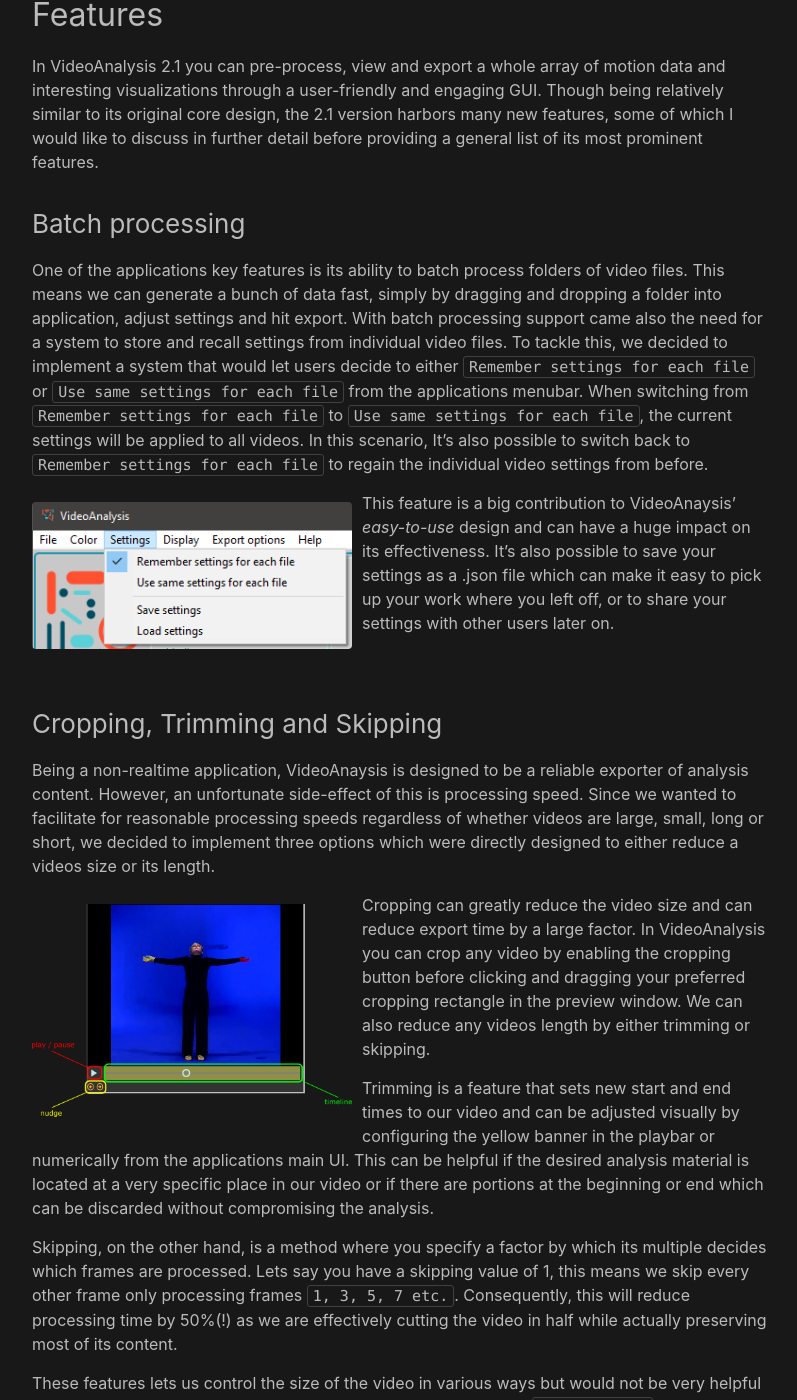
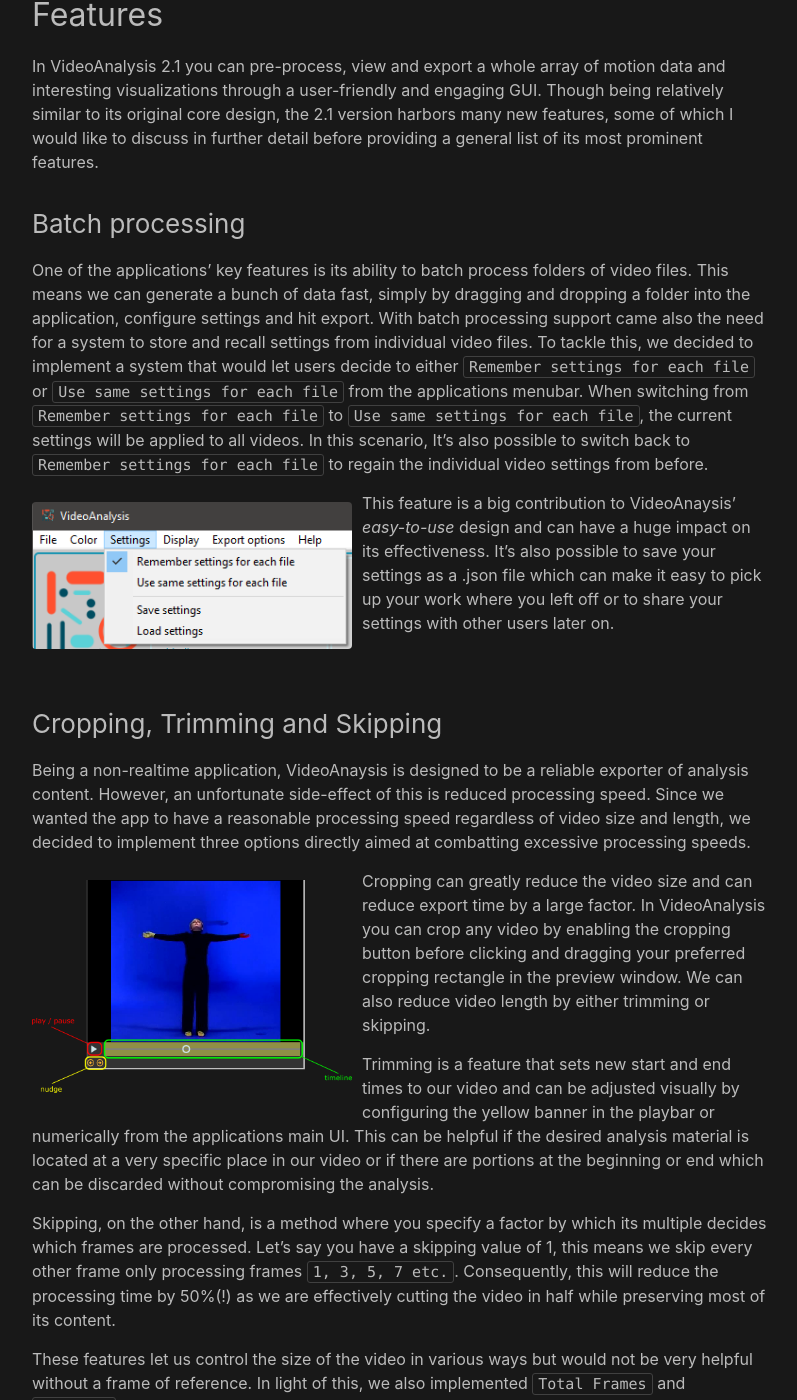
Before and after one commit to AleksanderTidemann/AleksanderTidemann.github.io, a Jekyll site: the page built from _posts/2020-07-23-videoanalysis.md, in a window 1280 px wide and 1400 px high, scrolled down 1791 px. Shown: the whole window, without its empty margins (238-1035 px from the left). Built offline with Jekyll 4.4.1, drawn with Linux system fonts in a browser that asks for light colours; some of the changed text lies outside the part shown.

Commit message:
Fixed various spelling errors

````diff
--- a/_posts/2020-07-23-videoanalysis.md
+++ b/_posts/2020-07-23-videoanalysis.md
@@ -7,7 +7,7 @@ categories: Projects
 excerpt: "A standalone application for creating visualizations and extracting motion features from video files, developed by myself and Balint Laczko in collaboration with RITMO (Center for Interdisciplinary Studies in Rhythm, Time and Motion) and the FourMS lab at the University of Oslo."
 ---
 
-In the early fall of 2019, me and a few others were given the opportunity to become research assistants for the RITMO Center for Interdisciplinary Studies in Rhythm, Time and Motion at the University of Oslo. The reason our hire was that our employers sought to update and refurbish a series of sound and video analysis tools developed at the [**FourMS lab**](https://www.uio.no/ritmo/english/research/labs/fourms/). Among these analysis tools were the [**Musical Gestures Toolbox for MaxMSP**](https://www.uio.no/ritmo/english/research/labs/fourms/downloads/software/musicalgesturestoolbox/mgt-max/), consisting of the VideoAnalysis, AudioVideoAnalysis and AudioAnalysis applications, as well as a few more powerful tools such as the [**Musical Gestures Toolbox for Matlab**](https://github.com/fourMs/MGT-matlab/) and the [**Musical Gestures Toolbox for Python**](https://github.com/fourMs/MGT-python).
+In the early fall of 2019, I and a few others were given the opportunity as research assistants for the RITMO Center for Interdisciplinary Studies in Rhythm, Time and Motion at the University of Oslo to update and refurbish a series of sound and video analysis tools developed at the [**FourMS lab**](https://www.uio.no/ritmo/english/research/labs/fourms/). Among these analysis tools were the [**Musical Gestures Toolbox for MaxMSP**](https://www.uio.no/ritmo/english/research/labs/fourms/downloads/software/musicalgesturestoolbox/mgt-max/), consisting of the VideoAnalysis, AudioVideoAnalysis and AudioAnalysis applications, as well as a few more powerful tools such as the [**Musical Gestures Toolbox for Matlab**](https://github.com/fourMs/MGT-matlab/) and the [**Musical Gestures Toolbox for Python**](https://github.com/fourMs/MGT-python).
 
 I was first assigned to update the VideoAnalysis application together with the great [**Balint Lackzo**](https://github.com/balintlaczko), now a good friend and bottomless pit of creative inspiration (he's awesome).
 
@@ -39,7 +39,7 @@ The purpose of our newly developed 2.1 version, other than to be a steady applic
  In VideoAnalysis 2.1 you can pre-process, view and export a whole array of motion data and interesting visualizations through a user-friendly and engaging GUI. Though being relatively similar to its original core design, the 2.1 version harbors many new features, some of which I would like to discuss in further detail before providing a general list of its most prominent features.
 
 ### Batch processing
-One of the applications key features is its ability to batch process folders of video files. This means we can generate a bunch of data fast, simply by dragging and dropping a folder into application, adjust settings and hit export. With batch processing support came also the need for a system to store and recall settings from individual video files. To tackle this, we decided to implement a system that would let users decide to either ```Remember settings for each file``` or ```Use same settings for each file``` from the applications menubar. When switching from ```Remember settings for each file``` to ```Use same settings for each file```, the current settings will be applied to all videos. In this scenario, It's also possible to switch back to ```Remember settings for each file``` to regain the individual video settings from before.
+One of the applications' key features is its ability to batch process folders of video files. This means we can generate a bunch of data fast, simply by dragging and dropping a folder into the application, configure settings and hit export. With batch processing support came also the need for a system to store and recall settings from individual video files. To tackle this, we decided to implement a system that would let users decide to either ```Remember settings for each file``` or ```Use same settings for each file``` from the applications menubar. When switching from ```Remember settings for each file``` to ```Use same settings for each file```, the current settings will be applied to all videos. In this scenario, It's also possible to switch back to ```Remember settings for each file``` to regain the individual video settings from before.
 
 <figure style="float: left; margin-right: 10px;">
    <img src="/assets/img/2020_07_23_va_settings.png" alt="Settings"
@@ -47,12 +47,12 @@ One of the applications key features is its ability to batch process folders of
    <figcaption></figcaption>
 </figure>
 
-This feature is a big contribution to VideoAnaysis' *easy-to-use* design and can have a huge impact on its effectiveness. It's also possible to save your settings as a .json file which can make it easy to pick up your work where you left off, or to share your settings with other users later on.
+This feature is a big contribution to VideoAnaysis' *easy-to-use* design and can have a huge impact on its effectiveness. It's also possible to save your settings as a .json file which can make it easy to pick up your work where you left off or to share your settings with other users later on.
 
 <br>
 
 ### Cropping, Trimming and Skipping
-Being a non-realtime application, VideoAnaysis is designed to be a reliable exporter of analysis content. However, an unfortunate side-effect of this is processing speed. Since we wanted to facilitate for reasonable processing speeds regardless of whether videos are large, small, long or short, we decided to implement three options which were directly designed to either reduce a videos size or its length.
+Being a non-realtime application, VideoAnaysis is designed to be a reliable exporter of analysis content. However, an unfortunate side-effect of this is reduced processing speed. Since we wanted the app to have a reasonable processing speed regardless of video size and length, we decided to implement three options directly aimed at combatting excessive processing speeds.
 
 <figure style="float: left; margin-right: 10px;">
    <img src="/assets/img/2020_07_23_va_source_display.png" alt="Source Display"
@@ -60,13 +60,13 @@ Being a non-realtime application, VideoAnaysis is designed to be a reliable expo
    <figcaption></figcaption>
 </figure>
 
-Cropping can greatly reduce the video size and can reduce export time by a large factor. In VideoAnalysis you can crop any video by enabling the cropping button before clicking and dragging your preferred cropping rectangle in the preview window. We can also reduce any videos length by either trimming or skipping.
+Cropping can greatly reduce the video size and can reduce export time by a large factor. In VideoAnalysis you can crop any video by enabling the cropping button before clicking and dragging your preferred cropping rectangle in the preview window. We can also reduce video length by either trimming or skipping.
 
 Trimming is a feature that sets new start and end times to our video and can be adjusted visually by configuring the yellow banner in the playbar or numerically from the applications main UI. This can be helpful if the desired analysis material is located at a very specific place in our video or if there are portions at the beginning or end which can be discarded without compromising the analysis.
 
-Skipping, on the other hand, is a method where you specify a factor by which its multiple decides which frames are processed. Lets say you have a skipping value of 1, this means we skip every other frame only processing frames ```1, 3, 5, 7 etc.```. Consequently, this will reduce processing time by 50%(!) as we are effectively cutting the video in half while actually preserving most of its content.
+Skipping, on the other hand, is a method where you specify a factor by which its multiple decides which frames are processed. Let's say you have a skipping value of 1, this means we skip every other frame only processing frames ```1, 3, 5, 7 etc.```. Consequently, this will reduce the processing time by 50%(!) as we are effectively cutting the video in half while preserving most of its content.
 
-These features lets us control the size of the video in various ways but would not be very helpful without a frame of reference. In light of this, we also implemented ```Total Frames``` and ```Duration``` counters in the applications main UI so we can always keep track of how many frames of the current video are scheduled for processing.
+These features let us control the size of the video in various ways but would not be very helpful without a frame of reference. In light of this, we also implemented ```Total Frames``` and ```Duration``` counters in the applications main UI so we can always keep track of how many frames of the current video are scheduled for processing.
 
 ### Video Visualizations
 
@@ -78,7 +78,7 @@ These features lets us control the size of the video in various ways but would n
 
 In addition to extracting motion data, VideoAnaysis can also create useful visualizations of movement in videos. These include average and motion average images (see image below), video/motiongrams, history video, box video and motion videos. Although some of these visualizations are available to preview in the applications display window and UI, most of them are only available via export. You can read much more about these visualization techniques in [**this article by Alexander Jensenius**](https://www.duo.uio.no/handle/10852/26907).
 
-The motion video can be previewed in the applications display window. To create a motion video we calculate the difference between the current frame and previous frame. This will generate an image where only the motion in the video is represented as color while the rest is black. Furthermore, to reduce unwanted video static and noise, we've added two different noise filter (unary and binary) to discard irrelevant movement information. You can choose which ```filter``` to use and adjust the ```threshold``` setting directly from the UI.
+The motion video can be previewed in the application display window. To create a motion video we calculate the difference between the current frame and the previous frame. This will generate an image where only the motion in the video is represented as color while the rest is black. Furthermore, to reduce unwanted video static and noise, we've added two different noise filters (unary and binary) to discard irrelevant movement information. You can choose which ```filter``` to use and adjust the ```threshold``` setting directly from the UI.
 
 <figure style="float: left; margin-left: 10px;">
   <img src="/assets/img/2020_07_23_va_pianist_avg.jpg"
@@ -122,7 +122,7 @@ If you want a more detailed run-through of these features, and how to use the ap
   * Box video
 * Store, use and recall all video settings
 * In-depth *How to use* guide
-* Report issues straight to developers site
+* Report issues straight to the developers' site
 
 <!--*
 <sup>Its important to note that the VideoAnalysis is a *non-realtime analysis application* which means that it's optimized to export data for later viewing. "And why is this important to note", you might think. Well, if the application was optimized for realtime usage, we would have built it in an entirely different way. What this effectively means is that you might experience some discomfort (lagging, basically..) /playing back videos in the application. This is especially the case with videos with substantial file sizes.</sup>
@@ -143,11 +143,11 @@ If you want to contribute to VideoAnaysis' development you are free to do so. Si
    <figcaption>Motiongram of our pianist example. Here, the mean of the motion image (y-axis) is printed over time (x-axis).</figcaption>
 </figure>
 
-Through our development, we encountered a bunch of strange problems. Everything from mysterious unwanted video/image artifacts to the inability to send the app to anyone over the internet and for them to have it working without a nasty hack. In fact, we experienced so many problems that the we discovered 2 major bugs with MaxMSP itself. Some of these were reported and readily updated/fixed in later MaxMSP version updates. One of the bugs we discovered was an issue with exporting images in TIFF format on Windows machines using the export features of ```[jit.matrix]```. These images would only export if their dimensions were multiples of 4.. A super weird bug, and a great find by Balint. On my current version of MaxMSP (8.1.5), the issue is still unresolved.
+Through our development, we encountered a bunch of strange problems. Everything from mysterious unwanted video/image artifacts to the inability to send the app to anyone over the internet and for them to have it working without a nasty hack. In fact, we experienced so many problems that we discovered 2 major bugs with MaxMSP itself. Some of these were reported and readily updated/fixed in later MaxMSP version updates. One of the bugs we discovered was an issue with exporting images in TIFF format on Windows machines using the export features of ```[jit.matrix]```. These images would only export if their dimensions were multiples of 4... A super weird bug, and a great find by Balint. On my current version of MaxMSP (8.1.5), the issue is still unresolved.
 
 A more fundamental issue of this development project is the fact that all of VideoAnaysis' processing happens on the CPU. What this means is that while it's very thorough and precise, the VideoAnalysis struggles with realtime previewing and is slow to export videos of any substantial size. In theory, you should always try to do video and image processing on the GPU because of its technical design. [**There's a great video on this by Federico Foderero**](https://www.youtube.com/watch?v=V3_p9R7YG-g), a MaxMSP Jitter guru, where he explains this in detail in a MaxMSP context. However, in its original 1.0 version, it was a good idea for the app to process most of its stuff on the CPU because some of its main tasks, like calculating the running mean of video pixels values, are supposedly best done serially on the CPU. Additionally, the application size was smaller and the MaxMSP OpenGL framework was not nearly as powerful, well documented or supported as it is today.
 
-The reason we didn't do this from the start of our development process is that we didn't think the application would grow to the size ended up having. It also wasn't originally part of our job. Almost none of this was. But looking back it pains me to know that the performance of VideoAnalysis might have been exponentially better if we had spent a little more time on project management. On the other hand, we cant know for sure whether an OpenGL context would significantly improve performance of this application at all. The reason being its size. The performance of a MaxMSP standalone application with the size of VideoAnaysis will depend on more than its image rendering capabilities. I guess the only way to know for sure is to test various processes and their OpenGL equivalent to better estimate whether a full transition would be worth the effort.
+The reason we didn't do this from the start of our development process is that we didn't think the application would grow to the size ended up having. It also wasn't originally part of our job. Almost none of this was. But looking back it pains me to know that the performance of VideoAnalysis might have been exponentially better if we had spent a little more time on project management. On the other hand, we can't know for sure whether an OpenGL context would significantly improve the performance of this application at all. The reason being its size. The performance of a MaxMSP standalone application with the size of VideoAnaysis will depend on more than its image rendering capabilities. I guess the only way to know for sure is to test various processes and their OpenGL equivalent to better estimate whether a full transition would be worth the effort.
 
 
 # References
````
Also changed, not shown: other parts of _posts/2020-07-23-videoanalysis.md (+2 -2 lines), _posts/2020-07-24-audiovideoanalysis.md (+15 -15 lines).
